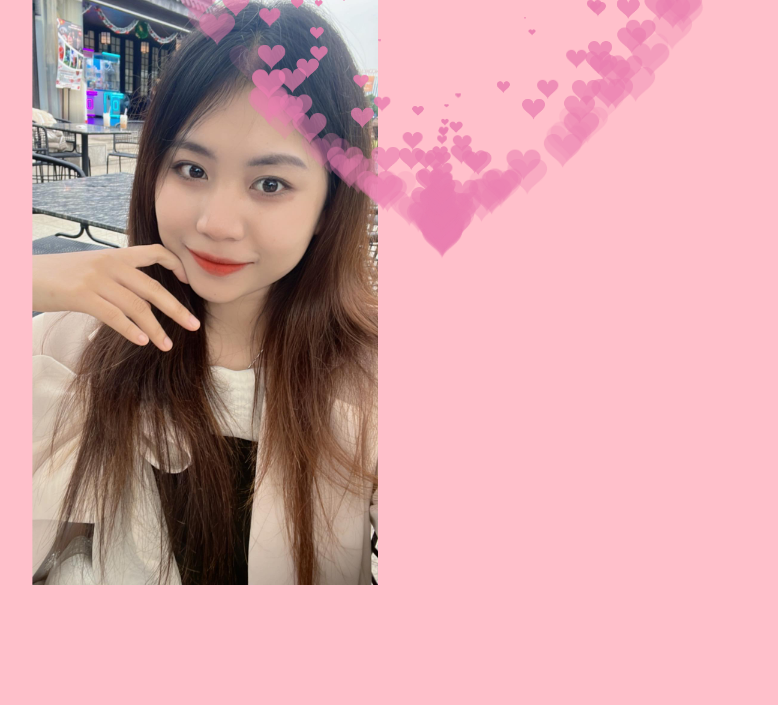
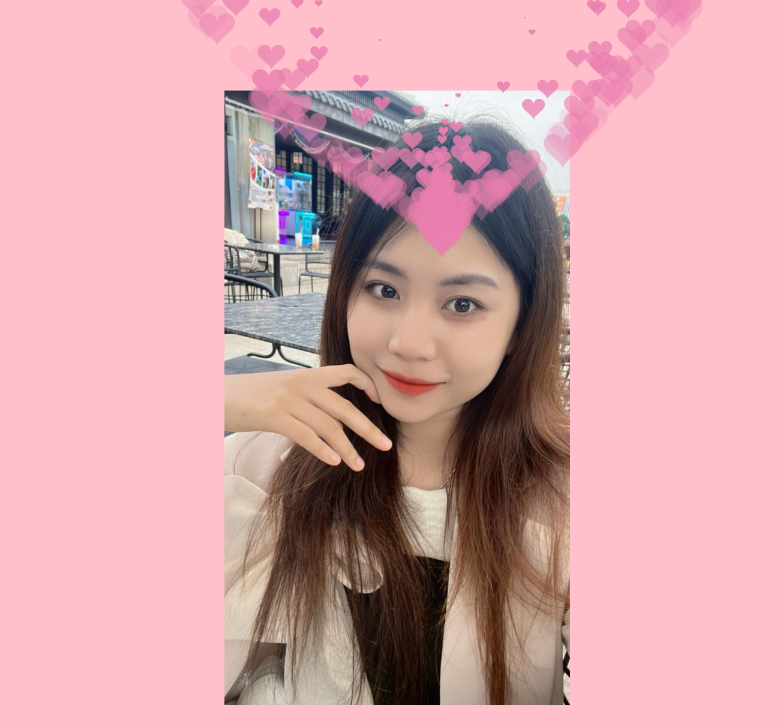
Before and after one commit to tuanda24/tuanda24.github.io, a plain HTML site: page heart.html in a window 1280 px wide. Shown: the part 439-1144 px from the top of the page, without its empty margins (198-976 px from the left). Before the commit the page ends 1024 px from the top, so only its background shows below. Drawn offline with Linux system fonts and the light colour scheme.

Commit message:
Update heart.html

```diff
--- a/heart.html
+++ b/heart.html
@@ -49,8 +49,8 @@
                     height: 2048px;
                     scale: 0.3;
                     position: absolute;
-                    top: 0;
-                    left: 0;
+                    top: 15%;
+                    left: 15%;
                     transform: translate(-50%, -50%);
             }
             h1 {
```
